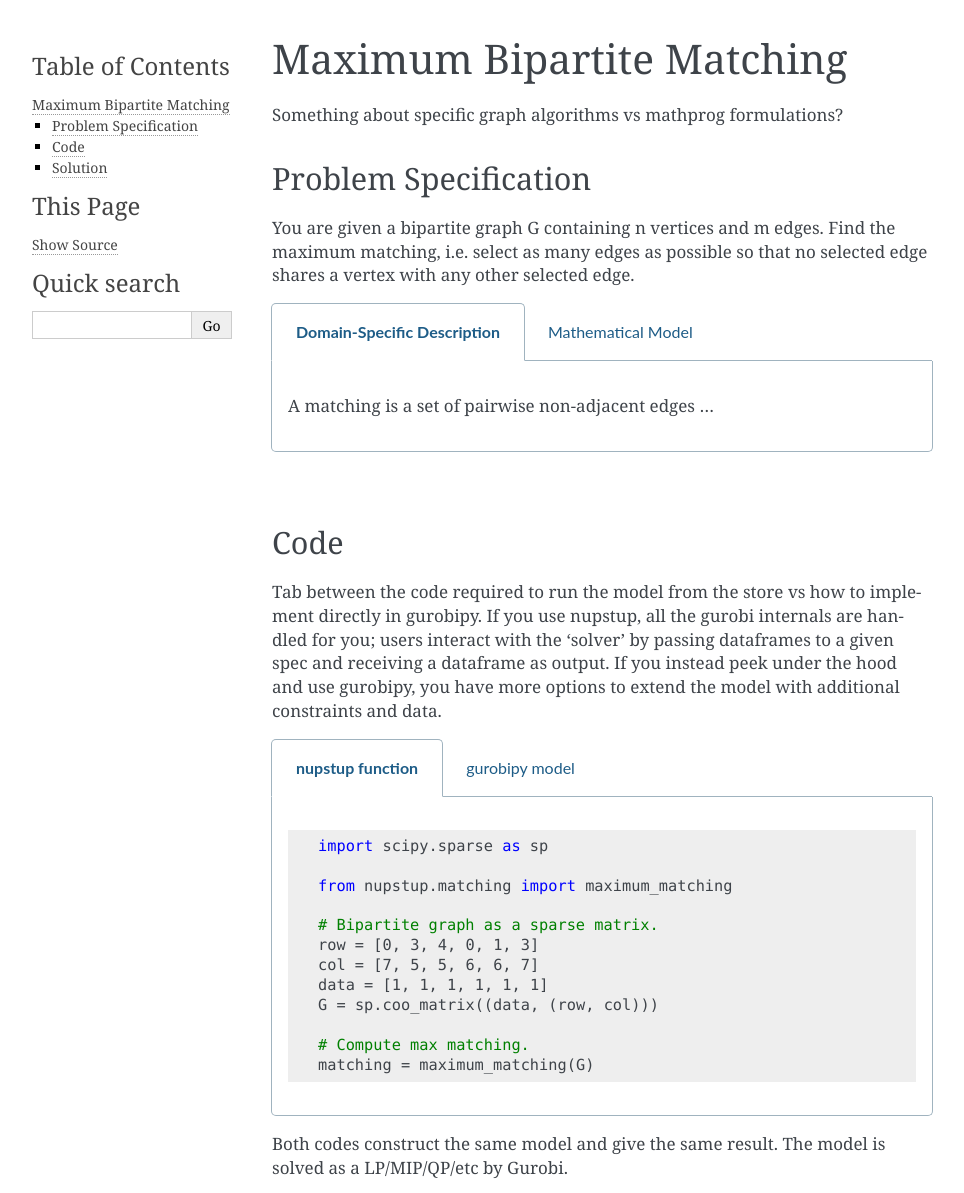
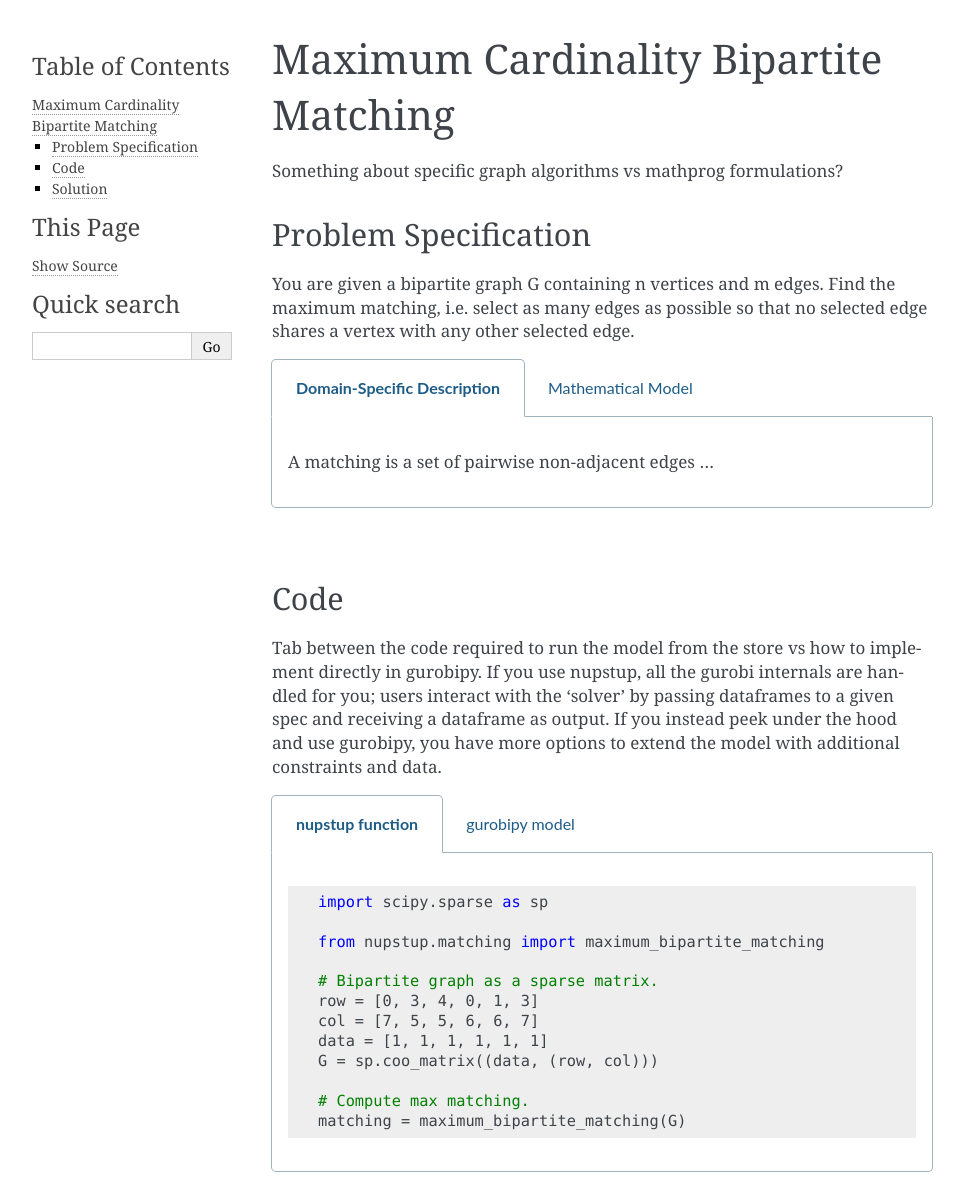
Before and after one commit to Gurobi/gurobi-optimods, a Sphinx documentation site: the page built from docs/source/stup/graphs/bipartite-matching.rst, in a window 1280 px wide, cut to the strip 0-1193 px from the top of the page. Shown: the whole strip, without its empty margins (148-1112 px from the left). Built offline with Sphinx 7.4.7, drawn with Linux system fonts in a browser that asks for light colours.

Commit message:
[#12] Rename bipartite matching content

```diff
--- a/docs/examples/matching/gurobipy.py
+++ b/docs/examples/bipartite_matching/gurobipy.py
@@ -14,7 +14,8 @@ G = sp.coo_matrix((data, (row, col)))
 m = gp.Model()
 
 edges = list(zip(G.row, G.col))
-x = m.addVars(edges, name="x", vtype=gp.GRB.BINARY)
+# Assume G is bipartite, then this model is an LP
+x = m.addVars(edges, name="x")
 
 clashes = collections.defaultdict(set)
 for edge in edges:
--- a/docs/examples/matching/nupstup.py
+++ b/docs/examples/bipartite_matching/nupstup.py
@@ -1,6 +1,6 @@
 import scipy.sparse as sp
 
-from nupstup.matching import maximum_matching
+from nupstup.matching import maximum_bipartite_matching
 
 # Bipartite graph as a sparse matrix.
 row = [0, 3, 4, 0, 1, 3]
@@ -9,4 +9,4 @@ data = [1, 1, 1, 1, 1, 1]
 G = sp.coo_matrix((data, (row, col)))
 
 # Compute max matching.
-matching = maximum_matching(G)
+matching = maximum_bipartite_matching(G)
--- a/docs/examples/test_examples.py
+++ b/docs/examples/test_examples.py
@@ -30,7 +30,7 @@ class TestMatching(unittest.TestCase):
 
     def test_compare_examples(self):
 
-        import examples.matching.gurobipy as gp_impl
-        import examples.matching.nupstup as ns_impl
+        import examples.bipartite_matching.gurobipy as gp_impl
+        import examples.bipartite_matching.nupstup as ns_impl
 
         assert_array_equal(gp_impl.matching.todense(), ns_impl.matching.todense())
--- a/docs/source/stup/graphs/matching.rst
+++ b/docs/source/stup/graphs/bipartite-matching.rst
@@ -1,5 +1,5 @@
-Maximum Bipartite Matching
-==========================
+Maximum Cardinality Bipartite Matching
+======================================
 
 Something about specific graph algorithms vs mathprog formulations?
 
@@ -45,11 +45,11 @@ Tab between the code required to run the model from the store vs how to implemen
 .. tabs::
     .. tab:: nupstup function
 
-        .. literalinclude:: ../../../examples/matching/nupstup.py
+        .. literalinclude:: ../../../examples/bipartite_matching/nupstup.py
 
     .. tab:: gurobipy model
 
-        .. literalinclude:: ../../../examples/matching/gurobipy.py
+        .. literalinclude:: ../../../examples/bipartite_matching/gurobipy.py
 
 
 Both codes construct the same model and give the same result. The model is solved as a LP/MIP/QP/etc by Gurobi.
@@ -91,7 +91,7 @@ Show the solution. Use doctests if possible (i.e. the solution must be stable en
 .. testcode:: nup
     :hide:
 
-    from examples.matching.nupstup import matching
+    from examples.bipartite_matching.nupstup import matching
 
 .. testoutput:: nup
     :hide:
--- a/docs/source/stup/graphs/index.rst
+++ b/docs/source/stup/graphs/index.rst
@@ -4,4 +4,4 @@ Graph Optimization Problems
 .. toctree::
     :maxdepth: 1
 
-    matching
+    bipartite-matching
```
Also changed, not shown: docs/examples/bipartite_matching/__init__.py (added).
